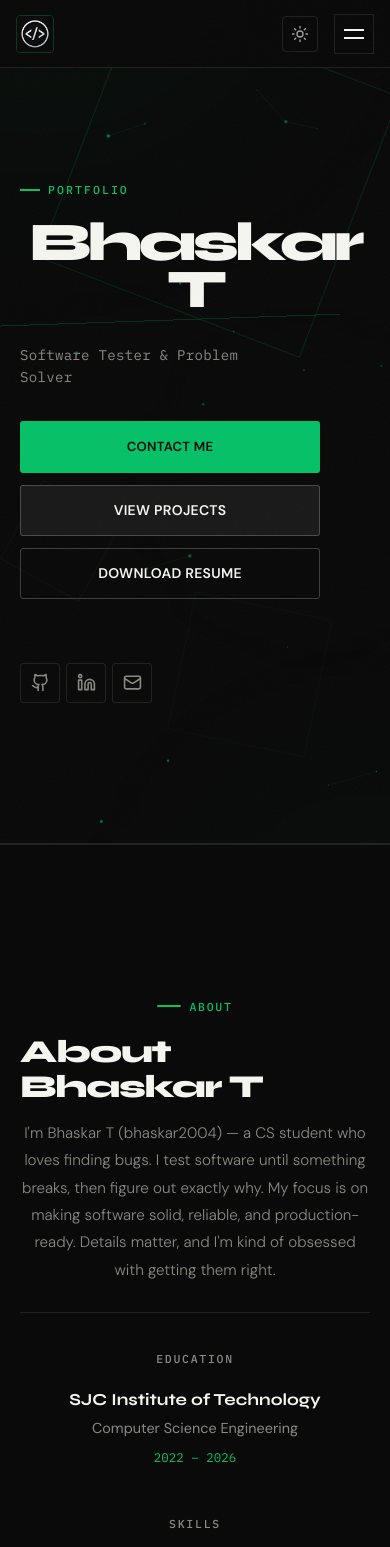
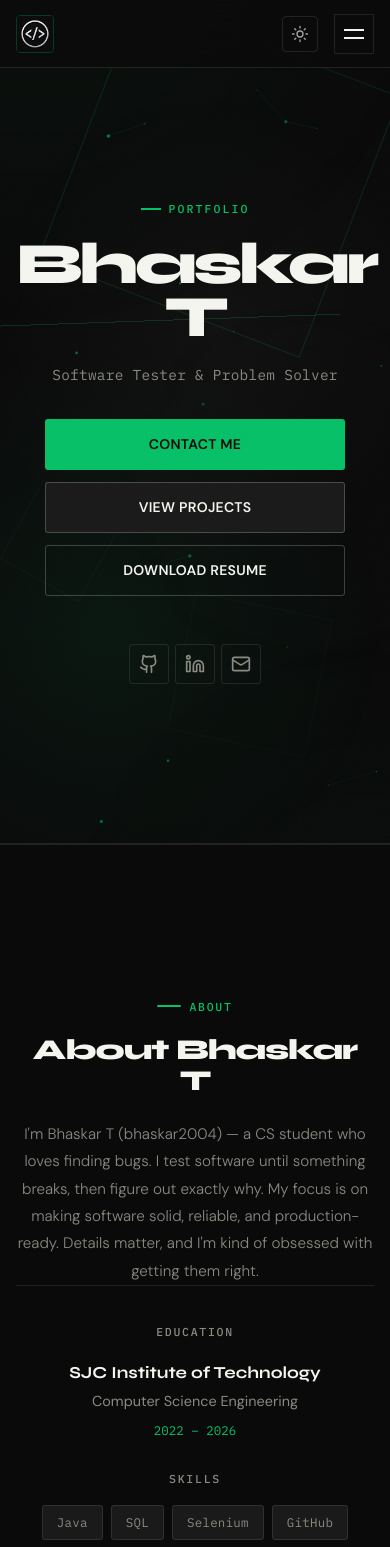
Before and after one commit to bhaskar2004/my.portfolio, a React (Vite) app: page / in a window 390 px wide. Shown: the top 1547 px of the page. Built offline with nearby package versions, Linux system fonts and the light colour scheme.

Commit message:
improved the center

```diff
--- a/src/pages/Home.css
+++ b/src/pages/Home.css
@@ -1,459 +1,230 @@
 /* ============================================================
-   HOME PAGE — Mobile UI/UX Improvements
-   Desktop styles unchanged.
-   Breakpoints: 768px · 480px · 375px
+   HOME PAGE — Uber-inspired
    ============================================================ */
 
-/* ── Light theme fixes (all screen sizes) ─────────────────── */
-:root[data-theme="light"] .subtitle {
-    background: linear-gradient(135deg, #000 0%, #333 50%, #000 100%);
-    -webkit-background-clip: text;
-    -webkit-text-fill-color: transparent;
-    background-clip: text;
-    text-shadow: none;
+/* ── Hero ───────────────────────────────────────────────────── */
+.hero {
+    min-height: 100vh;
+    padding-top: 68px;
+    /* nav height */
+    display: flex;
+    align-items: center;
+    position: relative;
+    overflow: hidden;
+}
+
+/* Subtle radial accent — bottom-right green halo */
+.hero::before {
+    content: '';
+    position: absolute;
+    bottom: -10%;
+    right: -5%;
+    width: 600px;
+    height: 600px;
+    background: radial-gradient(circle, rgba(6, 193, 103, 0.07) 0%, transparent 65%);
+    pointer-events: none;
+}
+
+/* Top-left faint gradient */
+.hero::after {
+    content: '';
+    position: absolute;
+    top: 10%;
+    left: -8%;
+    width: 500px;
+    height: 500px;
+    background: radial-gradient(circle, rgba(245, 245, 240, 0.03) 0%, transparent 70%);
+    pointer-events: none;
+}
+
+.hero .container {
+    display: flex;
+    flex-direction: column;
+    align-items: flex-start;
+    gap: 0;
+    position: relative;
+    z-index: 1;
+    padding-top: 80px;
+    padding-bottom: 80px;
+    animation: heroReveal 0.8s cubic-bezier(0.4, 0, 0.2, 1) both;
+}
+
+@keyframes heroReveal {
+    from {
+        opacity: 0;
+        transform: translateY(28px);
+    }
+
+    to {
+        opacity: 1;
+        transform: translateY(0);
+    }
+}
+
+/* Stagger children */
+.hero .container>* {
+    opacity: 0;
+    animation: fadeUp 0.6s ease forwards;
+}
+
+.hero .container>*:nth-child(1) {
+    animation-delay: 0.05s;
+}
+
+.hero .container>*:nth-child(2) {
+    animation-delay: 0.15s;
+}
+
+.hero .container>*:nth-child(3) {
+    animation-delay: 0.25s;
+}
+
+.hero .container>*:nth-child(4) {
+    animation-delay: 0.35s;
+}
+
+.hero .container>*:nth-child(5) {
+    animation-delay: 0.45s;
+}
+
+/* meta items (schema) don't count as visible children */
+
+@keyframes fadeUp {
+    from {
+        opacity: 0;
+        transform: translateY(16px);
+    }
+
+    to {
+        opacity: 1;
+        transform: translateY(0);
+    }
+}
+
+/* Hero name */
+.hero h1 {
+    font-size: clamp(4rem, 10vw, 8.5rem);
+    margin-bottom: 20px;
+    position: relative;
+}
+
+/* Green highlight on name */
+.hero h1 .highlight {
+    color: var(--color-primary);
+}
+
+/* Subtitle / descriptor */
+.hero .subtitle {
+    margin-bottom: 40px;
+    max-width: 520px;
+}
+
+/* CTA group */
+.hero .cta-buttons {
+    margin-bottom: 48px;
+}
+
+/* Light theme hero adjustments */
+:root[data-theme="light"] .hero::before {
+    background: radial-gradient(circle, rgba(6, 193, 103, 0.06) 0%, transparent 65%);
+}
+
+:root[data-theme="light"] .hero::after {
+    background: radial-gradient(circle, rgba(0, 0, 0, 0.02) 0%, transparent 70%);
 }
 
 :root[data-theme="light"] .portfolio-label {
+    color: var(--color-primary);
+}
+
+:root[data-theme="light"] .subtitle {
+    background: none;
+    -webkit-text-fill-color: unset;
     color: var(--color-text-muted);
 }
 
-:root[data-theme="light"] .hero {
-    background: radial-gradient(ellipse at center, rgba(120, 80, 255, 0.05) 0%, transparent 70%);
+/* ── Divider ────────────────────────────────────────────────── */
+.section-divider {
+    width: 100%;
+    height: 1px;
+    background: var(--color-border);
 }
 
-:root[data-theme="light"] .hero::before {
-    background: radial-gradient(circle, rgba(120, 80, 255, 0.08) 0%, transparent 70%);
+/* ── About ──────────────────────────────────────────────────── */
+.about {
+    padding: 80px 0;
+    border-top: 1px solid var(--color-border);
 }
 
-/* ============================================================
-   TABLET — max-width: 768px
-   ============================================================ */
+/* ── Projects ───────────────────────────────────────────────── */
+.projects {
+    padding: 80px 0;
+    border-top: 1px solid var(--color-border);
+}
+
+/* ── Contact ────────────────────────────────────────────────── */
+.contact {
+    padding: 80px 0;
+    border-top: 1px solid var(--color-border);
+}
+
+/* ── Responsive ─────────────────────────────────────────────── */
 @media (max-width: 768px) {
-
-    /* ── Hero ──────────────────────────────────────────────── */
     .hero {
-        padding-top: 88px;
-        min-height: 100svh;
-        padding-bottom: 40px;
-        align-items: flex-start;
-        text-align: left;
+        padding-top: 68px;
     }
 
     .hero .container {
-        padding: 0 24px;
-        align-items: flex-start;
+        padding-top: 60px;
+        padding-bottom: 60px;
+        align-items: center !important;
+        text-align: center !important;
     }
 
     .portfolio-label {
-        font-size: 0.65rem;
-        letter-spacing: 0.14em;
-        margin-bottom: 16px;
-        text-align: left;
-    }
-
-    h1 {
-        font-size: clamp(2.6rem, 11vw, 3.8rem);
-        letter-spacing: -0.03em;
-        line-height: 1.05;
-        margin-bottom: 14px;
-        text-align: left;
-    }
-
-    .subtitle {
-        font-size: 0.9rem;
-        text-align: left;
-        margin-bottom: 28px;
-        line-height: 1.6;
-        letter-spacing: 0.02em;
-        max-width: 320px;
-    }
-
-    /* ── CTA buttons: stack vertically, full-width feel ────── */
-    .cta-buttons {
-        flex-direction: column;
-        gap: 10px;
-        width: 100%;
-        max-width: 280px;
-        margin-bottom: 36px;
-        align-items: flex-start;
-    }
-
-    .btn {
-        width: 100%;
-        max-width: 280px;
-        padding: 13px 20px;
-        font-size: 0.78rem;
-        letter-spacing: 0.06em;
-        justify-content: center;
-        border-radius: 6px;
-    }
-
-    .btn.primary {
-        padding: 15px 20px;
-        font-size: 0.82rem;
-    }
-
-    /* ── Social links row ──────────────────────────────────── */
-    .social-links {
-        gap: 12px;
-        justify-content: flex-start;
-    }
-
-    .social-links a {
-        width: 42px;
-        height: 42px;
-        display: flex;
-        align-items: center;
-        justify-content: center;
-        border: 1px solid var(--color-border);
-        border-radius: 6px;
-    }
-
-    .social-links a svg {
-        width: 19px;
-        height: 19px;
-    }
-
-    /* ── About section ─────────────────────────────────────── */
-    .about {
-        padding: 60px 0;
-        min-height: auto;
-    }
-
-    .about .container {
-        padding: 0 24px;
-    }
-
-    .about h2 {
-        font-size: clamp(1.8rem, 7vw, 2.4rem);
-        text-align: left;
-        margin-bottom: 16px;
-    }
-
-    .about-content {
-        font-size: 0.95rem;
-        text-align: left;
-        line-height: 1.75;
-        margin-bottom: 28px;
-        padding: 0;
-    }
-
-    .about-grid {
-        grid-template-columns: 1fr;
-        gap: 16px;
-    }
-
-    .timeline-section,
-    .skills-section {
-        padding: 22px 20px;
-        border-radius: 12px;
-    }
-
-    /* Remove hover lift — no hover state on touch */
-    .timeline-section:hover,
-    .skills-section:hover {
-        transform: none;
-    }
-
-    .timeline-item {
-        margin-bottom: 28px;
-    }
-
-    .timeline-content h3 {
-        font-size: 0.95rem;
-    }
-
-    .skill-items {
-        font-size: 0.83rem;
-        line-height: 1.7;
-    }
-
-    /* ── Projects section ──────────────────────────────────── */
-    .projects {
-        padding: 60px 0;
-    }
-
-    .projects .container {
-        padding: 0 24px;
-    }
-
-    .projects h2 {
-        font-size: clamp(1.8rem, 7vw, 2.4rem);
-        text-align: left;
-        margin-bottom: 8px;
-    }
-
-    .section-subtitle {
-        text-align: left;
-        font-size: 0.88rem;
-    }
-
-    .projects-grid {
-        gap: 12px;
-    }
-
-    .project-card {
-        padding: 20px 18px;
-        border-radius: 12px;
-        text-align: left;
-    }
-
-    .project-title {
-        font-size: 1rem;
-    }
-
-    .project-description {
-        font-size: 0.85rem;
-        line-height: 1.6;
-    }
-
-    .project-footer {
-        flex-wrap: wrap;
-        gap: 8px;
-    }
-
-    .project-link {
-        padding: 9px 14px;
-        font-size: 0.75rem;
-        min-height: 40px;
-        flex: 1;
+        margin-left: auto !important;
+        margin-right: auto !important;
         justify-content: center;
     }
 
-    /* ── Contact section ───────────────────────────────────── */
-    .contact {
-        padding: 60px 0;
+    .hero h1 {
+        text-align: center !important;
+        width: 100%;
     }
 
-    .contact .container {
-        padding: 0 24px;
+    .hero .subtitle {
+        margin-left: auto !important;
+        margin-right: auto !important;
+        text-align: center !important;
     }
 
-    .contact h2 {
-        font-size: clamp(1.8rem, 7vw, 2.4rem);
-        text-align: left;
-        margin-bottom: 12px;
+    .cta-buttons {
+        justify-content: center !important;
+        width: 100%;
     }
 
-    .contact-description {
-        font-size: 0.92rem;
-        text-align: left;
-        margin-bottom: 28px;
+    .social-links {
+        justify-content: center !important;
+        width: 100%;
     }
 
-    .contact-links {
-        gap: 10px;
-        align-items: flex-start;
-    }
-
-    .contact-item {
-        width: 100%;
-        max-width: 320px;
-        padding: 14px 16px;
-        min-height: 52px;
-        border-radius: 8px;
+    .about,
+    .projects,
+    .contact {
+        padding: 80px 0;
     }
 }
 
-/* ============================================================
-   SMALL MOBILE — max-width: 480px
-   ============================================================ */
 @media (max-width: 480px) {
-
-    .hero {
-        padding-top: 80px;
-        padding-bottom: 32px;
+    .hero h1 {
+        font-size: clamp(3rem, 15vw, 4.5rem);
+        line-height: 0.9;
+        letter-spacing: -0.06em;
     }
 
-    .hero .container {
-        padding: 0 20px;
-    }
-
-    h1 {
-        font-size: clamp(2.2rem, 12vw, 3rem);
-        letter-spacing: -0.02em;
-        margin-bottom: 12px;
-    }
-
-    .subtitle {
-        font-size: 0.84rem;
-        max-width: 260px;
-        margin-bottom: 24px;
-    }
-
-    .cta-buttons {
-        max-width: 100%;
-        gap: 9px;
-        margin-bottom: 28px;
-    }
-
-    .btn {
-        max-width: 100%;
-        padding: 13px 18px;
-        font-size: 0.75rem;
-        border-radius: 6px;
-    }
-
-    .btn.primary {
-        padding: 14px 18px;
-    }
-
-    .about {
-        padding: 50px 0;
-    }
-
-    .about h2,
-    .projects h2,
-    .contact h2 {
-        font-size: clamp(1.6rem, 9vw, 2rem);
-        text-align: left;
-    }
-
-    .about .container,
-    .projects .container,
-    .contact .container {
-        padding: 0 20px;
-    }
-
-    .about-content {
+    .hero .subtitle {
         font-size: 0.9rem;
-    }
-
-    .timeline-section,
-    .skills-section {
-        padding: 18px 16px;
-    }
-
-    .projects {
-        padding: 50px 0;
-    }
-
-    .project-card {
-        padding: 18px 16px;
-    }
-
-    .project-icon {
-        width: 38px;
-        height: 38px;
-    }
-
-    .project-icon svg {
-        width: 17px;
-        height: 17px;
-    }
-
-    .tech-stack {
-        gap: 5px;
-    }
-
-    .tech-tag {
-        padding: 3px 9px;
-        font-size: 0.68rem;
-    }
-
-    .contact {
-        padding: 50px 0;
-    }
-
-    .contact-item {
-        padding: 13px 14px;
-        font-size: 0.85rem;
+        line-height: 1.6;
+        margin-bottom: 32px;
     }
 }
-
-/* ============================================================
-   EXTRA SMALL — max-width: 375px
-   ============================================================ */
-@media (max-width: 375px) {
-
-    .hero .container,
-    .about .container,
-    .projects .container,
-    .contact .container {
-        padding: 0 16px;
-    }
-
-    h1 {
-        font-size: clamp(1.9rem, 13vw, 2.6rem);
-    }
-
-    .subtitle {
-        font-size: 0.8rem;
-        max-width: 220px;
-    }
-
-    .btn {
-        font-size: 0.72rem;
-        padding: 12px 16px;
-    }
-
-    .project-card {
-        padding: 16px 14px;
-    }
-
-    .project-title {
-        font-size: 0.92rem;
-    }
-
-    .project-description {
-        font-size: 0.8rem;
-    }
-
-    .contact-item {
-        font-size: 0.8rem;
-        padding: 12px 12px;
-    }
-}
-
-/* ============================================================
-   LANDSCAPE MOBILE — short viewport
-   ============================================================ */
-@media (max-height: 500px) and (orientation: landscape) {
-
-    .hero {
-        min-height: auto;
-        padding-top: 80px;
-        padding-bottom: 48px;
-    }
-
-    h1 {
-        font-size: clamp(1.8rem, 6vw, 2.4rem);
-        margin-bottom: 8px;
-    }
-
-    .subtitle {
-        margin-bottom: 18px;
-    }
-
-    /* Row layout again in landscape — there's horizontal space */
-    .cta-buttons {
-        flex-direction: row;
-        flex-wrap: wrap;
-        max-width: 100%;
-        margin-bottom: 20px;
-    }
-
-    .btn {
-        width: auto;
-        flex: 1;
-        min-width: 130px;
-    }
-}
-
-/* ============================================================
-   REDUCED MOTION — disable hero entrance animations
-   ============================================================ */
-@media (prefers-reduced-motion: reduce) {
-
-    .hero,
-    h1,
-    .subtitle,
-    .portfolio-label,
-    .cta-buttons,
-    .social-links {
-        animation: none;
-        opacity: 1;
-        transform: none;
-        transition: none;
-    }
-}
```
